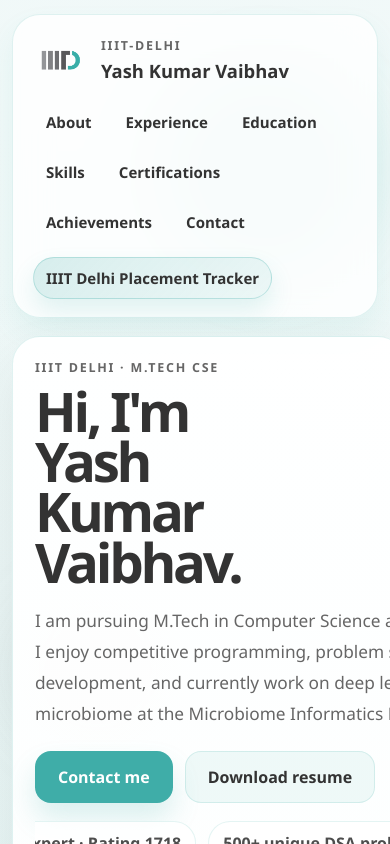
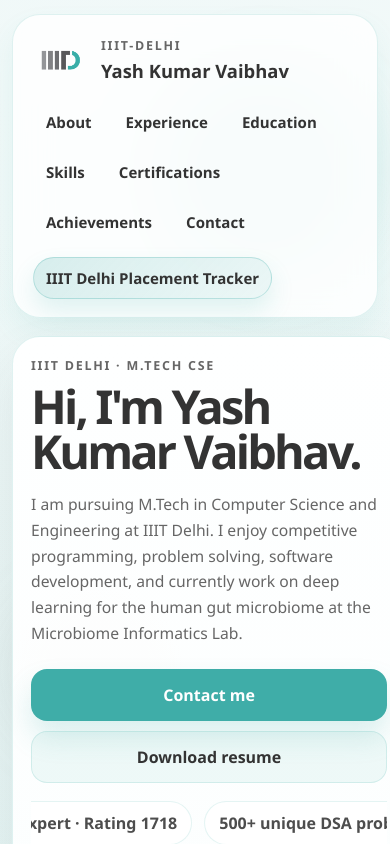
Before and after one commit to yashkumarvaibhav/yashkumarvaibhav.github.io, a React (Vite) app: page / in a window 390 px wide. Shown: the top 844 px of the page. Built offline with nearby package versions, Linux system fonts and the light colour scheme.

Commit message:
Fix mobile hero overflow

```diff
--- a/src/styles.css
+++ b/src/styles.css
@@ -191,6 +191,12 @@
   gap: 24px;
   padding: clamp(22px, 4vw, 38px);
   overflow: hidden;
+}
+
+.hero-panel > *,
+.hero-copy,
+.hero-dashboard {
+  min-width: 0;
 }
 
 .hero-panel::before {
@@ -824,8 +830,35 @@
   }
 
   .hero-copy h1 {
-    max-width: 8.5ch;
-    font-size: clamp(2.6rem, 14vw, 4rem);
+    max-width: 100%;
+    font-size: clamp(2.5rem, 12vw, 3.65rem);
+    line-height: 0.96;
+  }
+
+  .hero-panel {
+    gap: 18px;
+    padding: 20px 18px 22px;
+  }
+
+  .hero-description {
+    font-size: 0.98rem;
+    line-height: 1.65;
+  }
+
+  .hero-actions,
+  .badge-cloud,
+  .social-row {
+    gap: 10px;
+  }
+
+  .hero-actions a,
+  .social-pill {
+    width: 100%;
+  }
+
+  .badge-pill,
+  .motion-pill {
+    max-width: 100%;
   }
 
   .motion-belt {
@@ -838,6 +871,12 @@
 
   .hero-dashboard {
     grid-template-columns: 1fr;
+  }
+
+  .portrait-card,
+  .hero-module,
+  .signal-tile {
+    border-radius: 24px;
   }
 
   .education-card,
```
